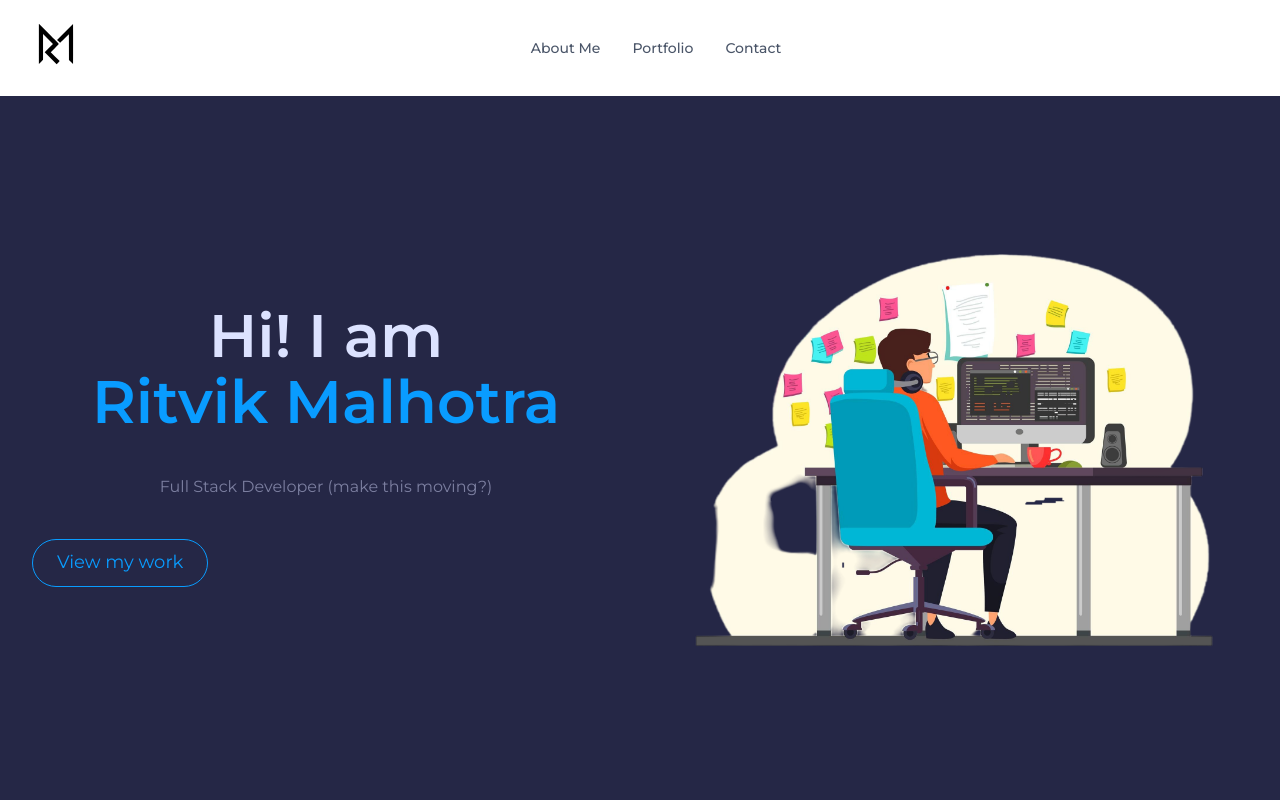
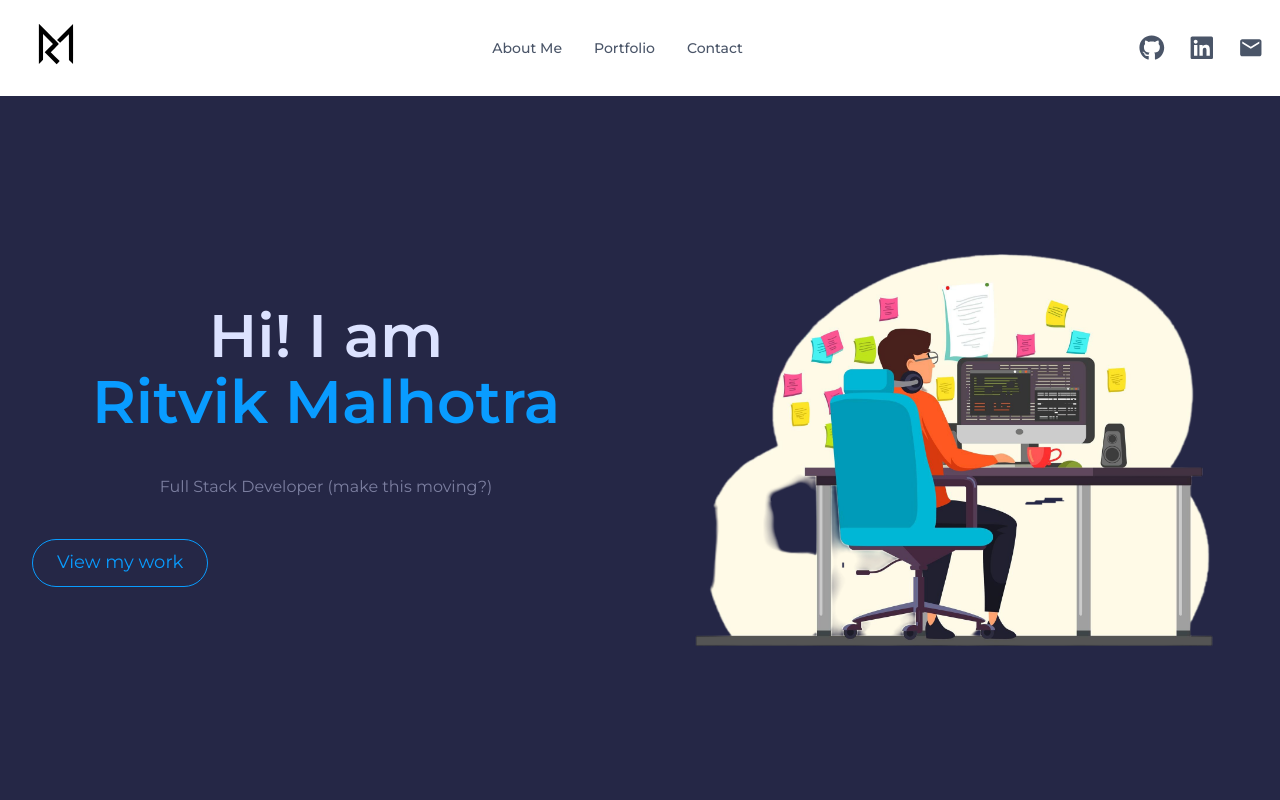
Before and after one commit to ritvik0109/portfolio-website, a Next.js app: page / in a window 1280 px wide. Shown: the top 800 px of the page. Built offline with nearby package versions, Linux system fonts and the light colour scheme.

Commit message:
feat: add contact icons to header

```diff
--- a/src/components/NavBar/NavBar.tsx
+++ b/src/components/NavBar/NavBar.tsx
@@ -7,14 +7,25 @@ import {
   Stack,
   useColorModeValue,
   useColorMode,
+  useBreakpointValue,
+  Link,
 } from "@chakra-ui/react";
 import { MoonIcon, SunIcon } from "@chakra-ui/icons";
 import Logo from "../Logo/Logo";
+import content from "../../content/content.json";
+import { FaGithub, FaLinkedin } from "react-icons/fa";
+import { MdEmail } from "react-icons/md";
 
 export default function NavBar() {
   const { colorMode, toggleColorMode } = useColorMode();
   const linkColor = useColorModeValue("gray.600", "gray.200");
   const linkHoverColor = useColorModeValue("gray.800", "#099cff");
+  const iconSize = useBreakpointValue({
+    base: "6vw",
+    sm: "4vw",
+    md: "3vw",
+    lg: "2vw",
+  });
 
   return (
     <Box width="100%">
@@ -52,9 +63,39 @@ export default function NavBar() {
           </Stack>
         </Flex>
 
-        <Button onClick={toggleColorMode} visibility={"hidden"}>
+        {/* <Button onClick={toggleColorMode} visibility={"hidden"}>
           {colorMode === "light" ? <MoonIcon /> : <SunIcon />}
-        </Button>
+        </Button> */}
+        <Box display="flex" justifyContent="center" alignItems="center" gap="6">
+          <Link href={content.contact.github} isExternal aria-label="GitHub">
+            <Box
+              as={FaGithub}
+              boxSize={iconSize}
+              transition="transform 0.2s"
+              _hover={{ transform: "scale(1.2)" }}
+            />
+          </Link>
+          <Link
+            href={content.contact.linkedin}
+            isExternal
+            aria-label="LinkedIn"
+          >
+            <Box
+              as={FaLinkedin}
+              boxSize={iconSize}
+              transition="transform 0.2s"
+              _hover={{ transform: "scale(1.2)" }}
+            />
+          </Link>
+          <Link href={"mailto:" + content.contact.email} aria-label="Email">
+            <Box
+              as={MdEmail}
+              boxSize={iconSize}
+              transition="transform 0.2s"
+              _hover={{ transform: "scale(1.2)" }}
+            />
+          </Link>
+        </Box>
       </Flex>
     </Box>
   );
```
